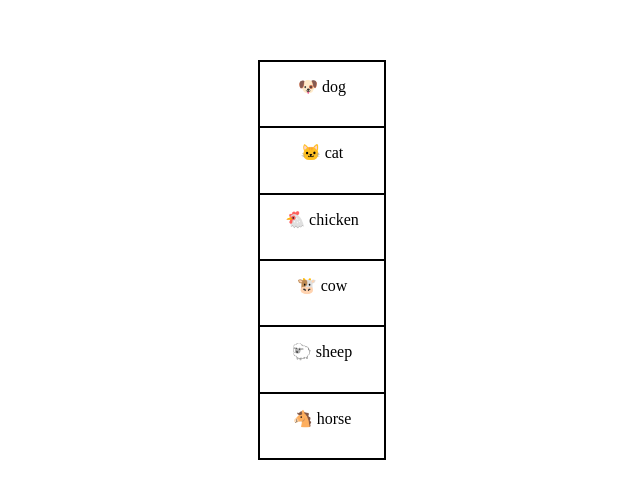
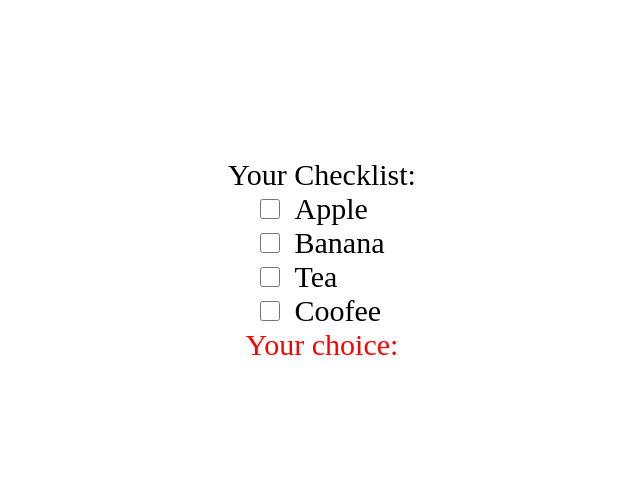
Before and after one commit to Huuduc2707/reactjs-exercise, a React (Create React App) app: page / in a window 1280 px wide. Shown: the part 140-638 px from the top of the page, without its empty margins (318-958 px from the left). Built offline with nearby package versions, Linux system fonts and the light colour scheme.

Commit message:
Completed exercise 3

```diff
--- a/src/App.tsx
+++ b/src/App.tsx
@@ -1,4 +1,4 @@
-import Exercise2 from "./components/Exercise2";
+import Exercise3 from "./components/Exercise3";
 export default function App(): JSX.Element{
-    return <Exercise2 />;
+    return <Exercise3 />;
 }
--- /dev/null
+++ b/src/components/Exercise3.tsx
@@ -0,0 +1,41 @@
+import {useState} from 'react';
+import '../style/exercise3.css';
+let list: Array<string> = ['Apple', 'Banana', 'Tea', 'Coofee'];
+interface CheckboxProp{
+    itemName: string;
+}
+function Checkbox({itemName}: CheckboxProp){
+    const[check, setCheck] = useState(false);
+    function checkingHandler(): void{
+        let checkedList: HTMLElement|null = document.getElementById('display-list');
+        if(!check){
+            setCheck(true);
+            if(checkedList!.textContent === 'Your choice: ') checkedList!.innerHTML += `${itemName}`;
+            else checkedList!.innerHTML += `, ${itemName}`;
+        }
+        else{
+            setCheck(false);
+            let str: string|null = checkedList!.textContent;
+            let startIndex: number = str!.indexOf(`${itemName}`);
+            if(startIndex !== 13) checkedList!.innerHTML = str!.slice(0, startIndex - 2) + str!.slice(startIndex + itemName.length);
+            else checkedList!.innerHTML = str!.slice(0, 13) + str!.slice(startIndex + itemName.length + 2);
+        }
+    }
+    return <input type="checkbox" checked={check} onChange={checkingHandler}/>;
+}
+export default function Exercise3(): JSX.Element{
+    return (
+        <div>
+            <p>Your Checklist:</p>
+            <ul>
+                {list.map((item) =>
+                    <li>
+                        <Checkbox itemName = {item}/>
+                        {item}
+                    </li>
+                )}
+            </ul>
+            <p id='display-list'>Your choice: </p>
+        </div>
+    );
+}
--- /dev/null
+++ b/src/style/exercise3.css
@@ -0,0 +1,42 @@
+html{
+    height: 100%;
+}
+
+body{
+    height: 100%;
+    display: flex;
+    align-items: center;
+    justify-content: center;
+}
+
+div{
+    width: 50%;
+    margin: auto;
+    display: flex;
+    flex-direction: column;
+    align-items: center;
+}
+
+p{
+    width: 100%;
+    font-size: 30px;
+    text-align: center;
+}
+
+input[type='checkbox']{
+    width: 20px;
+    height: 20px;
+    margin-right: 15px;
+}
+
+ul{
+    list-style-type: none;
+}
+
+li{
+    font-size: 30px;
+}
+
+#display-list{
+    color: red;
+}
```
